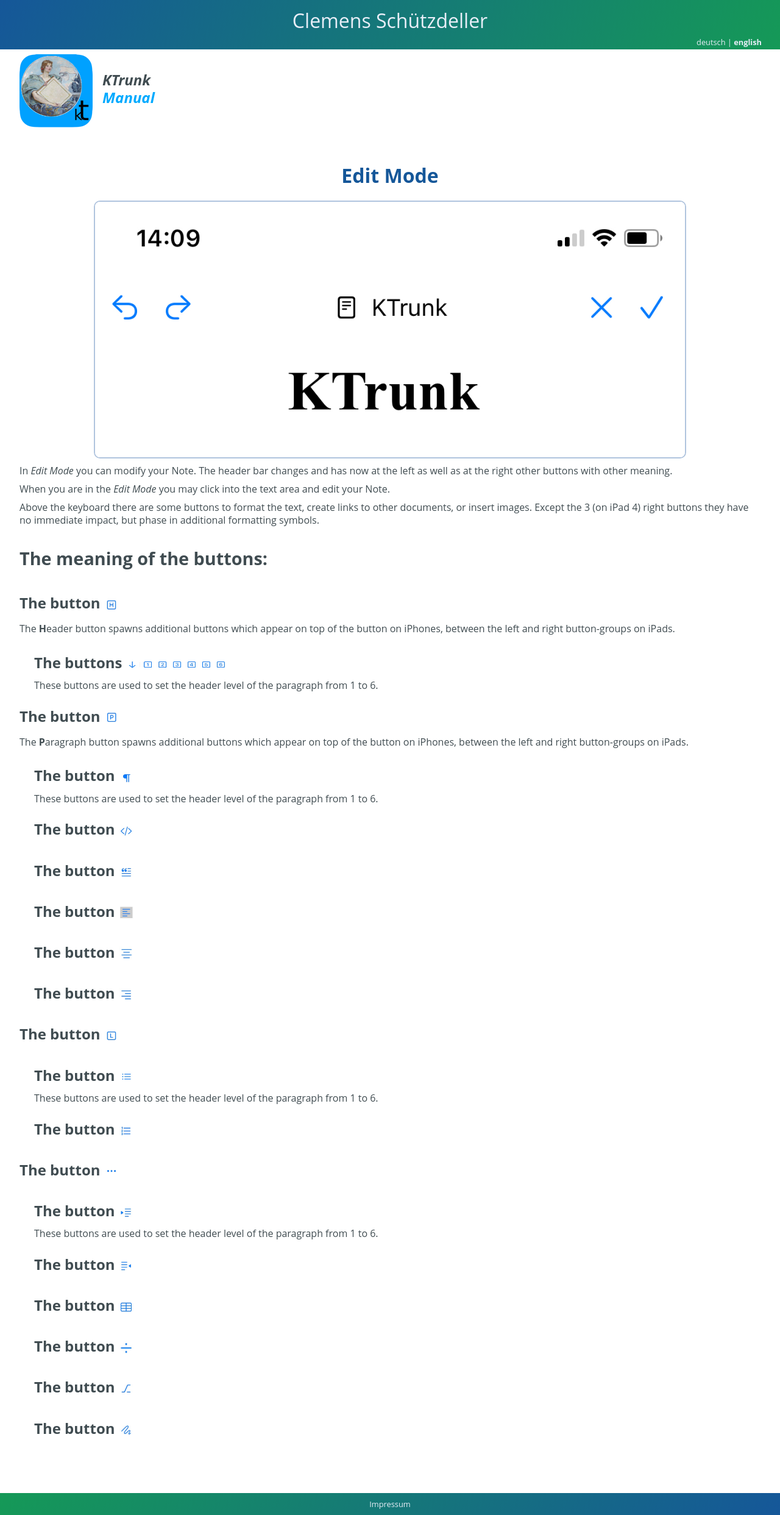
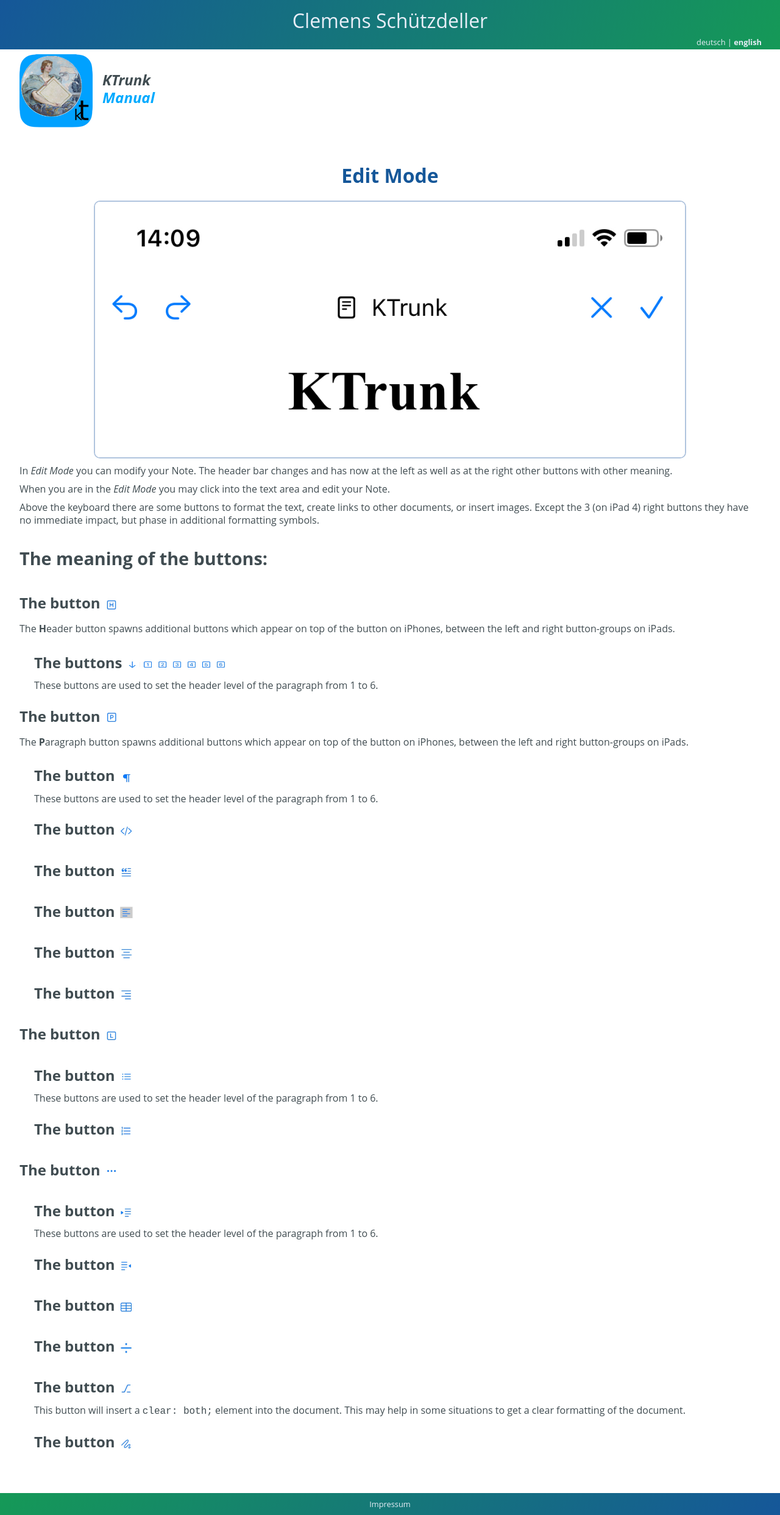
Before and after one commit to cs-LA/home, a Jekyll site: the page built from KTrunk/Manual/EditMode.md, in a window 1280 px wide. Shown: the whole page at 61% size. Built offline with Jekyll 4.4.1, drawn with Linux system fonts in a browser that asks for light colours; our own code applies the rules of GitHub Pages for plain Markdown files; some of the changed lines change nothing that is shown.

Commit message:
Update EditMode.md

```diff
--- a/KTrunk/Manual/EditMode.md
+++ b/KTrunk/Manual/EditMode.md
@@ -35,7 +35,7 @@
   <h3><span class="en">The buttons <img src="EditButtonHn.jpg" class="inLine" style="Width: 7em;"></span><span class="de">Die Schaltflächen <img src="EditButtonHn.jpg" class="inLine" style="Width: 7em;"></span></h3>
 
   <span class="en">These buttons are used to set the header level of the paragraph from 1 to 6.</span>
-  <span class="de">DieseSchaltflächen legen die Überschriften-Ebene von 1 bis 6 fest.</span>
+  <span class="de">Diese Schaltflächen legen die Überschriften-Ebene von 1 bis 6 fest.</span>
 </div>
 
 <h3><span class="en">The button <img src="EditButtonP.jpg" class="inLine"></span><span class="de">Die Schaltfläche <img src="EditButtonP.jpg" class="inLine"></span></h3>
@@ -47,7 +47,7 @@
   <h3><span class="en">The button <img src="EditButtonPP.jpg" class="inLine"></span><span class="de">Die Schaltfläche <img src="EditButtonPP.jpg" class="inLine"></span></h3>
 
   <span class="en">These buttons are used to set the header level of the paragraph from 1 to 6.</span>
-  <span class="de">DieseSchaltflächen legen die Überschriften-Ebene von 1 bis 6 fest.</span>
+  <span class="de">Diese Schaltflächen legen die Überschriften-Ebene von 1 bis 6 fest.</span>
 
   <h3><span class="en">The button <img src="EditButtonPC.jpg" class="inLine"></span><span class="de">Die Schaltfläche <img src="EditButtonPC.jpg" class="inLine"></span></h3>
 
@@ -67,7 +67,7 @@
   <h3><span class="en">The button <img src="EditButtonLU.jpg" class="inLine"></span><span class="de">Die Schaltfläche <img src="EditButtonLU.jpg" class="inLine"></span></h3>
 
   <span class="en">These buttons are used to set the header level of the paragraph from 1 to 6.</span>
-  <span class="de">DieseSchaltflächen legen die Überschriften-Ebene von 1 bis 6 fest.</span>
+  <span class="de">Diese Schaltflächen legen die Überschriften-Ebene von 1 bis 6 fest.</span>
 
   <h3><span class="en">The button <img src="EditButtonLO.jpg" class="inLine"></span><span class="de">Die Schaltfläche <img src="EditButtonLO.jpg" class="inLine"></span></h3>
 
@@ -89,6 +89,9 @@
 
   <h3><span class="en">The button <img src="EditButtonElCB.jpg" class="inLine"></span><span class="de">Die Schaltfläche <img src="EditButtonElCB.jpg" class="inLine"></span></h3>
 
+  <span class="en">This button will insert a <code>clear: both;</code> element into the document. This may help in some situations to get a clear formatting of the document.</span>
+  <span class="de">Diese Schaltfläche fügt ein <code>clear: both;</code> html-Element in das Dokument ein. Dies kann in einigen Situationen hilfreich sein, um wieder eine saubere Formatierung des Dokuments zu erreichen.</span>
+
   <h3><span class="en">The button <img src="EditButtonElClr.jpg" class="inLine"></span><span class="de">Die Schaltfläche <img src="EditButtonElClr.jpg" class="inLine"></span></h3>
 
 
```
